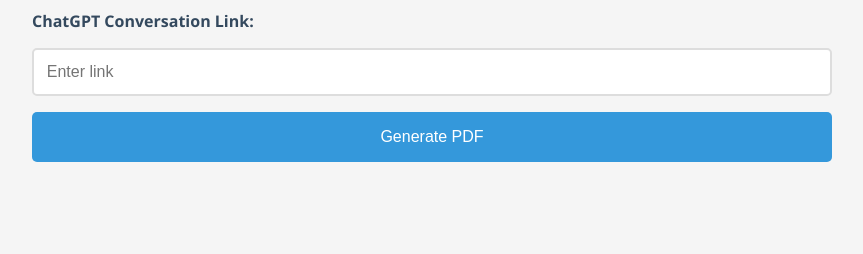
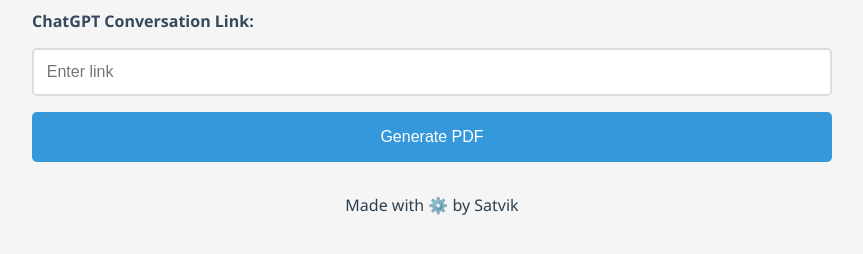
Before and after one commit to satvik-tan/chatGPTPdf, a plain HTML site: page frontend/index.html in a window 1280 px wide. Shown: the part 118-372 px from the top of the page, without its empty margins (208-1071 px from the left). Drawn offline with Linux system fonts and the light colour scheme.

Commit message:
add footer to index.html and style it in styles.css

```diff
--- a/frontend/index.html
+++ b/frontend/index.html
@@ -46,5 +46,8 @@
             }
         });
     </script>
+    <footer>
+        <p>Made with ⚙️ by Satvik</p>
+    </footer>
 </body>
 </html>
--- a/frontend/styles.css
+++ b/frontend/styles.css
@@ -52,3 +52,10 @@
 button:hover {
     background-color: #2980b9;
 }
+
+footer {
+    text-align: center;
+    margin-top: 2rem;
+    font-size: 1rem;
+    color: #2c3e50;
+}
```
